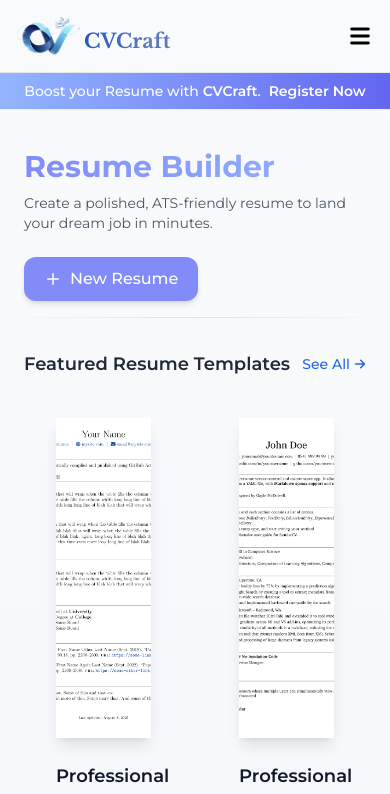
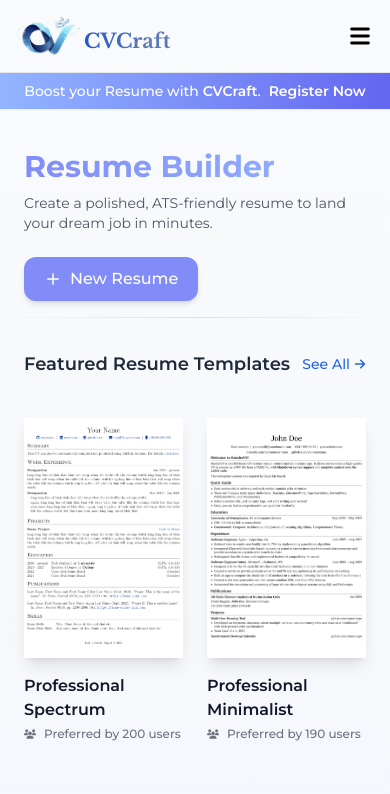
Before and after one commit to farhanadil1/CVCraft, a React (Create React App) app in the folder frontend/: page /templates in a window 390 px wide. Shown: the top 794 px of the page. Built offline with nearby package versions, Linux system fonts and the light colour scheme.

Commit message:
fix: Adjust layout and styling in TemplateCard for improved responsiveness and readability

```diff
--- a/frontend/src/components/templates/TemplateCard.js
+++ b/frontend/src/components/templates/TemplateCard.js
@@ -1,13 +1,12 @@
 import React from "react";
 import { useNavigate } from "react-router-dom";
 import { FaUsers } from "react-icons/fa6";
-
 
 const TemplateCard = ({ id, name, preview, usersCount }) => {
   const navigate = useNavigate();
 
   return (
-    <div className="md:max-w-72 mx-8 md:mx-0">
+    <div className="w-full md:max-w-72 mx-auto sm:mx-4 md:mx-0 mb-8">
       <div
         className="cursor-pointer"
         onClick={() => navigate(`/editor/${id}`)}
@@ -15,21 +14,20 @@ const TemplateCard = ({ id, name, preview, usersCount }) => {
         <img
           src={preview}
           alt={name}
-          className="h-80 w-72 mx-auto md:mx-0 shadow-lg object-cover transition-transform duration-500 hover:scale-105"
+          className="h-60 sm:h-80 w-full sm:w-72 mx-auto shadow-lg object-cover transition-transform duration-500 hover:scale-105"
           draggable={false}
         />
       </div>
       <h1
-        className="text-lg md:text-xl font-para font-semibold mt-6 hover:underline cursor-pointer text-left text-gray-900"
+        className="text-base sm:text-lg md:text-xl font-para font-semibold mt-4 sm:mt-6 hover:underline cursor-pointer text-left text-gray-900"
         onClick={() => navigate(`/editor/${id}`)}
       >
         {name}
       </h1>
-      <p className="text-sm items-center gap-2 flex font-medium text-paragraph">
+      <p className="text-xs sm:text-sm items-center gap-2 flex font-medium text-paragraph mt-1">
         <FaUsers />
         Preferred by {usersCount} users
       </p>
-
     </div>
   );
 };
```
